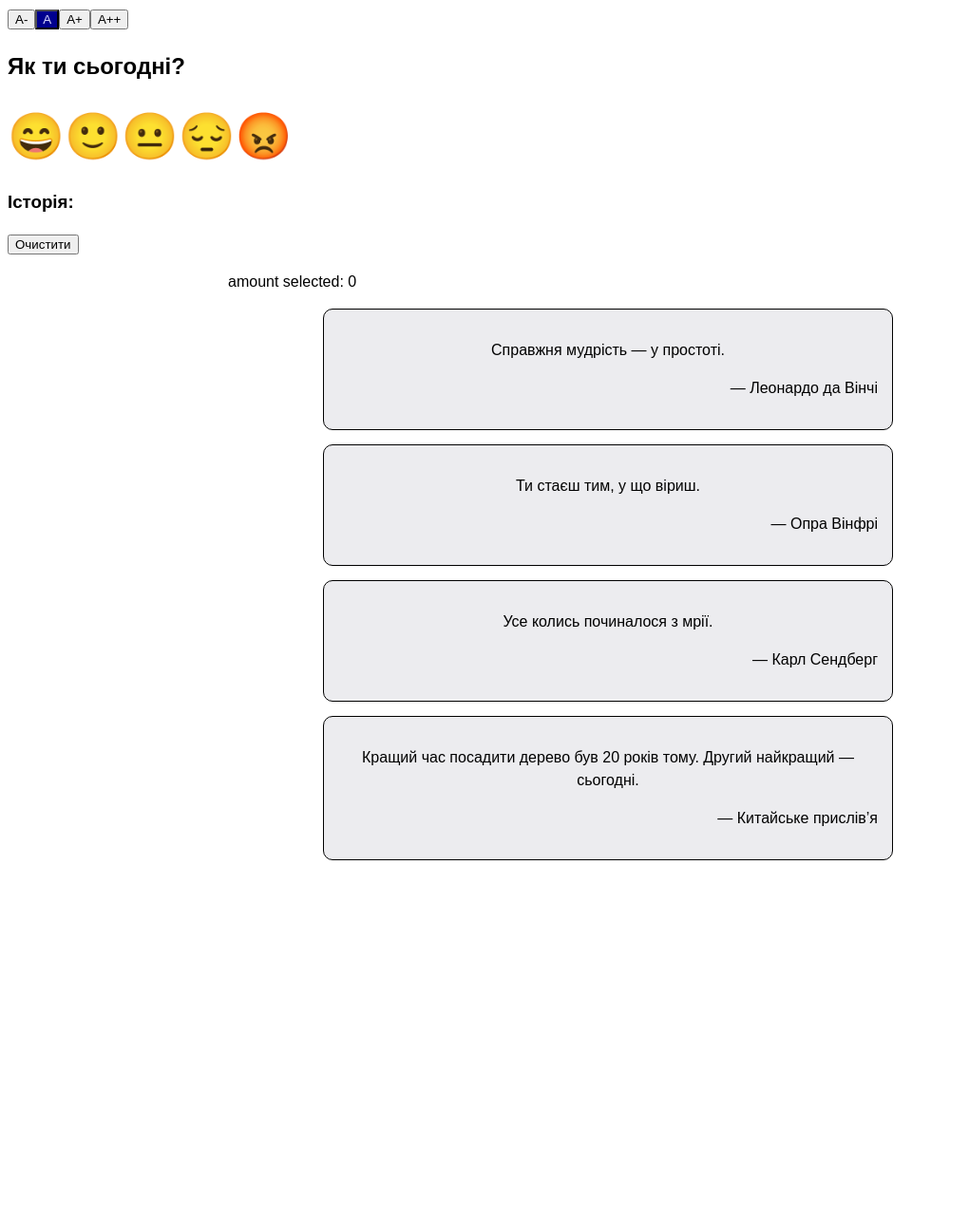
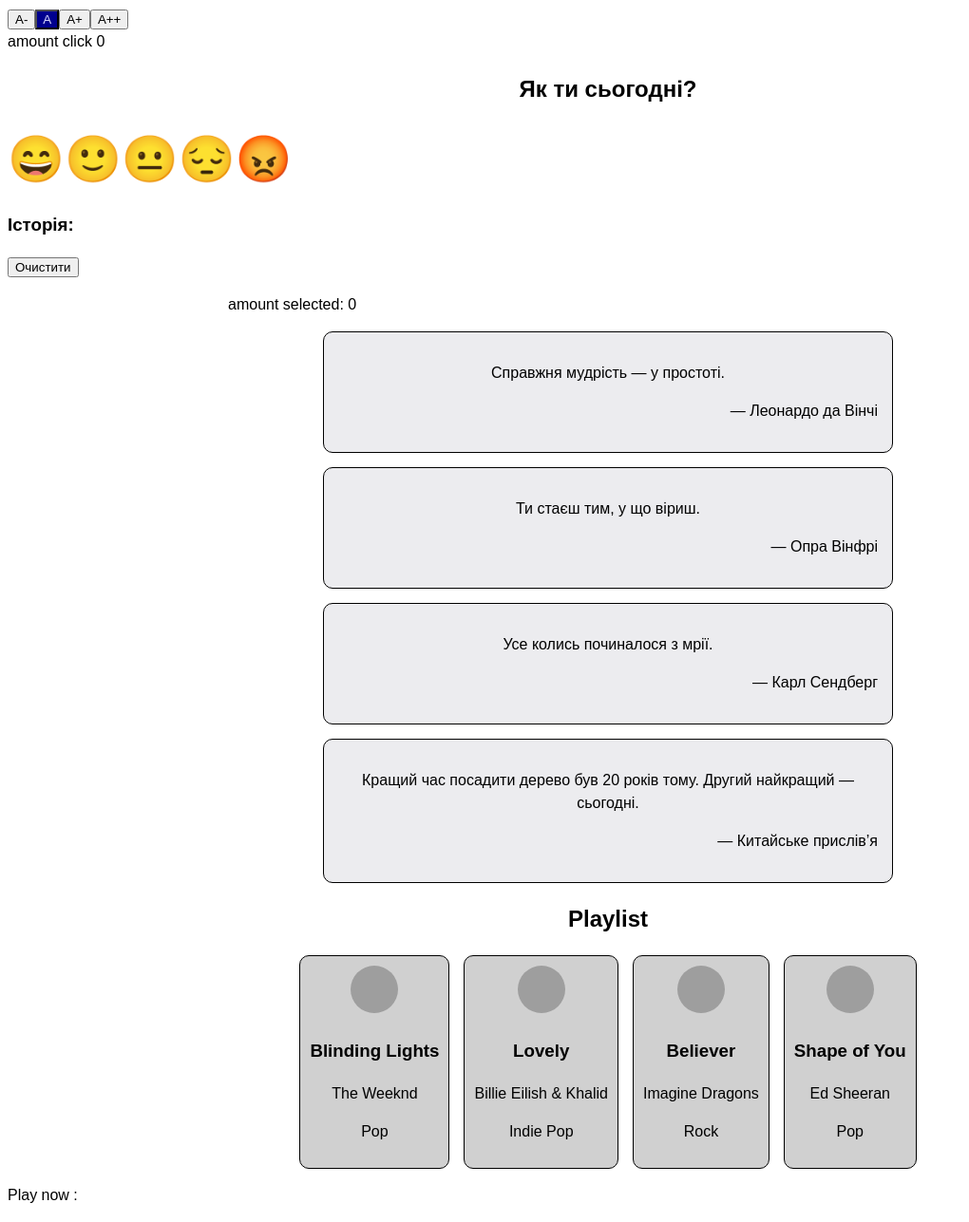
Before and after one commit to Ehorga/react-18-11-25, a React (Vite) app: page / in a window 1280 px wide. Shown: the whole page at 95% size, without its empty margins (0-1020 px from the left). Before the commit the page ends 921 px from the top, so only its background shows below. Built offline with nearby package versions, Linux system fonts and the light colour scheme; grey boxes are pictures that could not be loaded; the HTML template or start-up script is replaced by a standard one.

Commit message:
useContext

```diff
--- a/src/App.jsx
+++ b/src/App.jsx
@@ -2,17 +2,24 @@ import "./App.css";
 import TextSizeWrapper from "./components/TextSizeWrapper/TextSizeWrapper";
 import QuoteList from './components/QuoteList/QuoteList';
 import MoodTracker from './components/MoodTracker/MoodTracker';
+import { useState } from 'react';
+import { ContextClick } from "./contexts";
+import Playlist from './components/Playlist/Playlist';
 
 
 
 const App = () => {
+  const [amountClicks, setAmountClicks] = useState(0);
+
   return (
-    <>
+
+    <ContextClick.Provider value={{amountClicks , setAmountClicks}}>
     <TextSizeWrapper>
       <MoodTracker/>
       <QuoteList/>
+      <Playlist/>
      </TextSizeWrapper>
-    </>
+    </ContextClick.Provider>
   );
 };
 
--- a/src/components/MoodTracker/MoodTracker.jsx
+++ b/src/components/MoodTracker/MoodTracker.jsx
@@ -1,18 +1,20 @@
-import { useState, useEffect } from "react";
+import { useState, useEffect, useContext } from "react";
 import { moods } from "../../constants";
 import styles from "./MoodTracker.module.scss";
+import { ContextClick } from "../../contexts";
 const STORAGEKEY = "moodHistory";
 function loadHistory() {
   try {
     const historyLoad = localStorage.getItem(STORAGEKEY);
     return historyLoad ? JSON.parse(historyLoad) : [];
-  } catch  {
+  } catch {
     return [];
   }
 }
 const MoodTracker = () => {
   const [moodSelect, setMoodSelect] = useState("");
   const [moodHistory, setMoodHistory] = useState(loadHistory);
+  const { setAmountClicks } = useContext(ContextClick);
   useEffect(() => {
     localStorage.setItem(STORAGEKEY, JSON.stringify(moodHistory));
   }, [moodHistory]);
@@ -27,6 +29,7 @@ const MoodTracker = () => {
       key={mood}
       onClick={() => {
         selectMood(mood);
+        setAmountClicks((prev) => prev + 1);
       }}
     >
       {mood}
--- a/src/components/Playlist/Playlist.jsx
+++ b/src/components/Playlist/Playlist.jsx
@@ -2,6 +2,7 @@ import React, { useState } from "react";
 import songs from "./data";
 import Song from "../Song/Song";
 import styles from "./Playlist.module.css";
+import { ContextClick } from "../../contexts";
 
 const Playlist = () => {
   const [playSong, setPlaySong] = useState("");
--- a/src/components/Quote/Quote.jsx
+++ b/src/components/Quote/Quote.jsx
@@ -1,14 +1,16 @@
 import PropTypes from "prop-types";
-import React, { useState } from "react";
+import React, { useState, useContext } from "react";
 import styles from "./Quote.module.css";
+import { ContextClick } from "../../contexts";
 
 const Quote = (props) => {
+  const { setAmountClicks } = useContext(ContextClick);
   const { text, author, setCount } = props;
   const [isChoose, setIsChoose] = useState(false);
-  console.log(isChoose);
   const changeChoose = () => {
     setIsChoose(!isChoose);
     setCount((prev) => (isChoose ? prev - 1 : prev + 1));
+    setAmountClicks((prev) => prev + 1);
   };
   return (
     <blockquote
--- a/src/components/Song/Song.jsx
+++ b/src/components/Song/Song.jsx
@@ -1,13 +1,16 @@
 import PropTypes from "prop-types";
-import React, { useState } from "react";
+import React, { useState, useContext } from "react";
 import styles from "./Song.module.css";
+import { ContextClick } from './../../contexts/index';
 
 const Song = (props) => {
+  const { setAmountClicks } = useContext(ContextClick);
   const { song, setPlaySong } = props;
   const [isSelect, setIsSelect] = useState(false);
   const selectSong = () => {
     setIsSelect(!isSelect);
     setPlaySong(song.title);
+    setAmountClicks((prev) => prev + 1);
   };
   return (
     <article
--- a/src/components/TextSizeWrapper/TextSizeControls.jsx
+++ b/src/components/TextSizeWrapper/TextSizeControls.jsx
@@ -1,10 +1,12 @@
-import React from "react";
+import {useContext} from "react";
 import PropTypes from "prop-types";
 import classNames from "classnames";
 import { TEXT_SIZE_OPTIONS } from "../../constants";
 import styles from "./TextSize.module.scss";
+import { ContextClick } from "../../contexts";
 
 const TextSizeControls = (props) => {
+  const {amountClicks }= useContext(ContextClick)
   const { size, setSize } = props;
   const showButton = ([title, option]) => (
     <button
@@ -18,7 +20,10 @@ const TextSizeControls = (props) => {
     </button>
   );
 
-  return <div>{Object.entries(TEXT_SIZE_OPTIONS).map(showButton)}</div>;
+  return <>
+  <div>{Object.entries(TEXT_SIZE_OPTIONS).map(showButton)}</div>
+  <div>amount click {amountClicks}</div>
+  </>
 };
 
 TextSizeControls.propTypes = {};
--- /dev/null
+++ b/src/contexts/index.js
@@ -0,0 +1,2 @@
+import { createContext } from "react";
+export const ContextClick = createContext();
```
